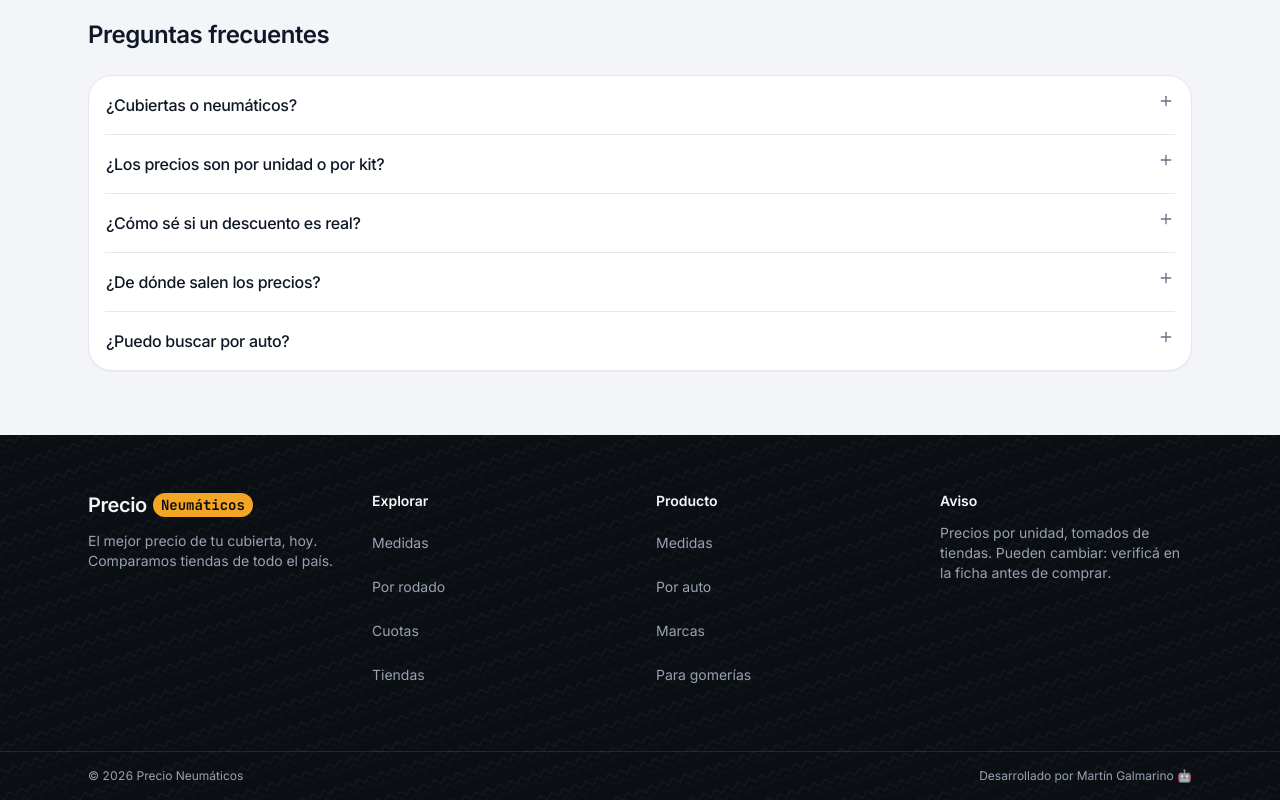
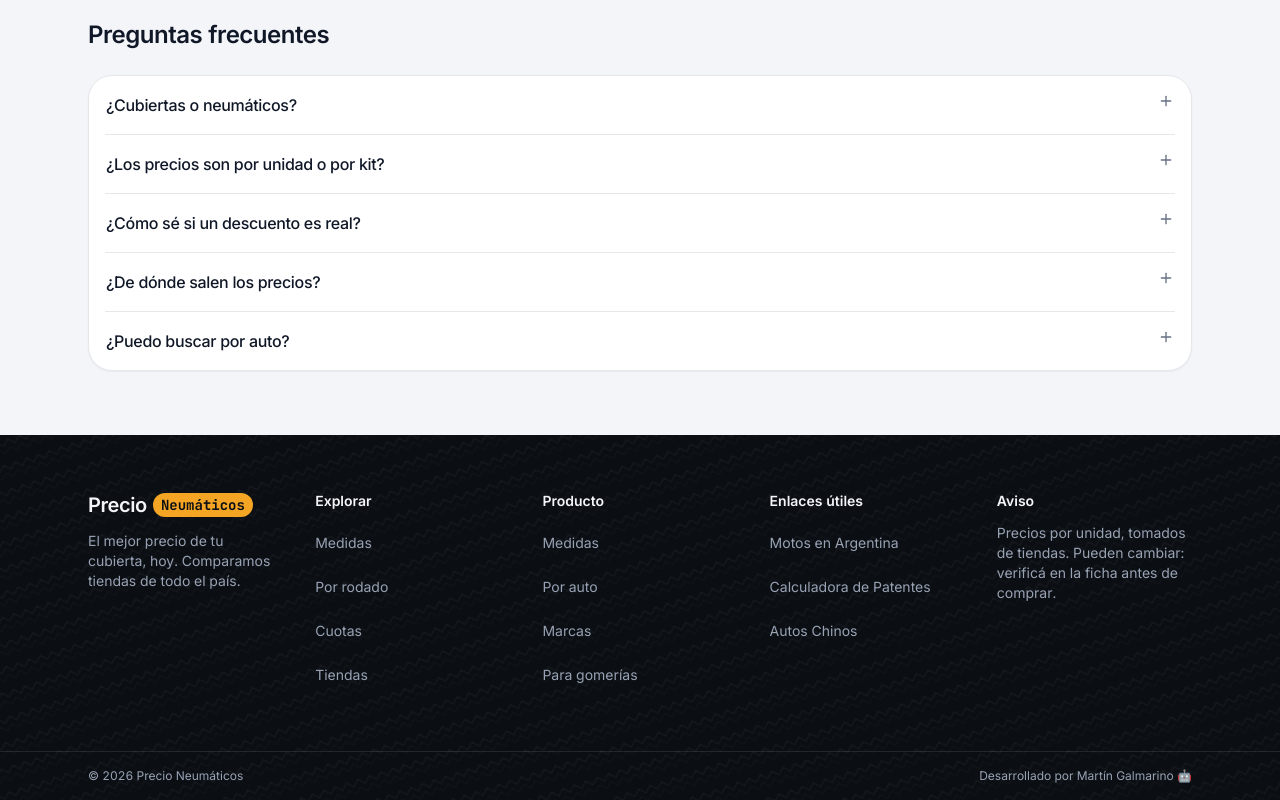
Before and after one commit to martingalmarino/cubiertashoy, a Next.js app in the folder web/: page / in a window 1280 px wide. Shown: the part 2682-3482 px from the top of the page. Built offline with nearby package versions, Linux system fonts and the light colour scheme; no server answers; the database is empty.

Commit message:
Agregar columna Enlaces útiles en el pie de página.
Incluye Motos en Argentina, Calculadora de Patentes y Autos Chinos.

Co-authored-by: Cursor <cursoragent@cursor.com>

```diff
--- a/web/components/Footer.tsx
+++ b/web/components/Footer.tsx
@@ -15,7 +15,7 @@ export function Footer() {
         <rect width="100%" height="100%" fill="url(#footer-tread)" />
       </svg>
 
-      <div className="container-site relative grid grid-cols-1 gap-8 py-14 pb-28 md:pb-14 sm:grid-cols-2 lg:grid-cols-4">
+      <div className="container-site relative grid grid-cols-1 gap-8 py-14 pb-28 md:pb-14 sm:grid-cols-2 lg:grid-cols-5">
         <div className="space-y-3 sm:col-span-2 lg:col-span-1">
           <Logo inverse />
           <p className="max-w-xs text-sm text-tinta-400">
@@ -101,6 +101,42 @@ export function Footer() {
         </div>
 
         <div>
+          <p className="mb-3 text-sm font-semibold text-papel">Enlaces útiles</p>
+          <ul className="space-y-1 text-sm text-tinta-400">
+            <li>
+              <a
+                href="https://www.motoguia.com.ar/motos/"
+                target="_blank"
+                rel="noopener noreferrer"
+                className="inline-flex h-10 items-center transition-colors hover:text-papel focus-visible:ring-2 focus-visible:ring-accion-600"
+              >
+                Motos en Argentina
+              </a>
+            </li>
+            <li>
+              <a
+                href="https://www.calculadorapatentes.ar/"
+                target="_blank"
+                rel="noopener noreferrer"
+                className="inline-flex h-10 items-center transition-colors hover:text-papel focus-visible:ring-2 focus-visible:ring-accion-600"
+              >
+                Calculadora de Patentes
+              </a>
+            </li>
+            <li>
+              <a
+                href="https://www.autoschinos.ar/"
+                target="_blank"
+                rel="noopener noreferrer"
+                className="inline-flex h-10 items-center transition-colors hover:text-papel focus-visible:ring-2 focus-visible:ring-accion-600"
+              >
+                Autos Chinos
+              </a>
+            </li>
+          </ul>
+        </div>
+
+        <div>
           <p className="mb-3 text-sm font-semibold text-papel">Aviso</p>
           <p className="text-xs text-tinta-400 sm:text-sm">
             Precios por unidad, tomados de tiendas. Pueden cambiar: verificá en
```
